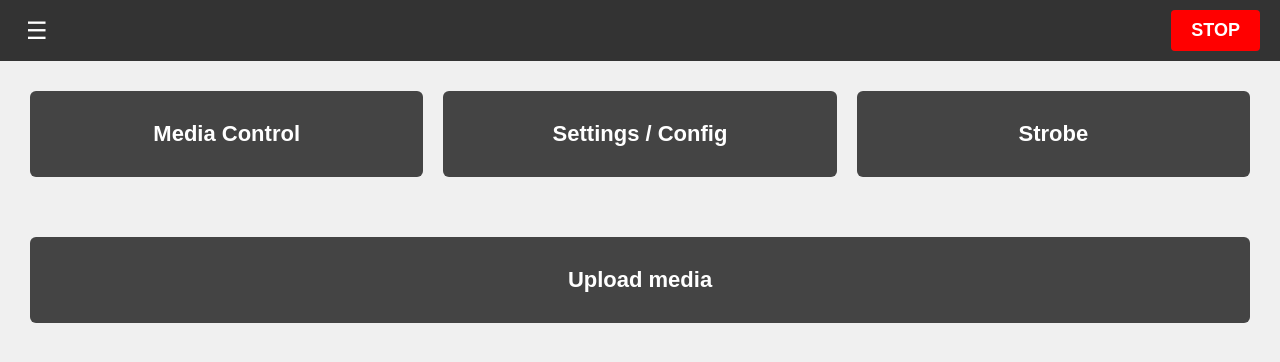
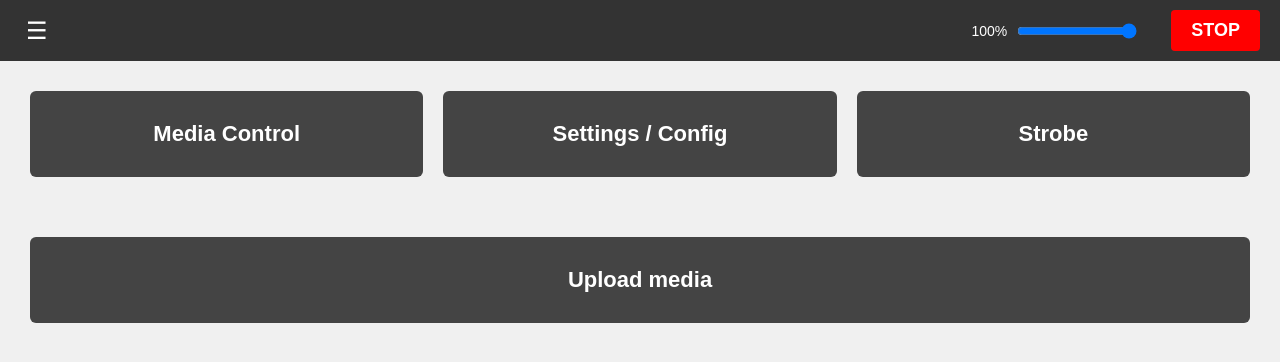
Before and after one commit to chrell99/rpi-matrix-control, a Bottle app: page / in a window 1280 px wide. Shown: the top 362 px of the page. Run offline with Bottle, Linux system fonts and the light colour scheme; parts of the project's set-up code (start-up, migrations or seed data) failed here and were passed over; some libraries are stand-ins or nearby versions.

Commit message:
feat: added support for brightness control

```diff
--- a/app.py
+++ b/app.py
@@ -1,6 +1,6 @@
 import os
 import json
-from bottle import Bottle, static_file, run, TEMPLATE_PATH
+from bottle import Bottle, request, static_file, run, TEMPLATE_PATH
 
 # Pin process to CPU core 0 (cores are zero-indexed)
 os.sched_setaffinity(0, {0})
@@ -10,9 +10,11 @@ BASE_DIR = os.path.dirname(os.path.abspath(__file__))
 TEMPLATE_PATH.clear()
 TEMPLATE_PATH.append(os.path.join(BASE_DIR, 'templates'))
 
+BRIGHTNESS = 100
 
 from services.thumbnails import generate_thumbnails
 from services.rpi_led_matrix import stop_running_process
+from services.settings import get_setting, update_setting
 from routes.mediaControl import setup_mediaControl
 from routes.index import setup_index
 from routes.strobe import setup_strobe
@@ -56,6 +58,18 @@ def create_app(media_folder, thumb_folder):
     def stop_media():
         stop_running_process()
 
+    @app.post('/set_brightness')
+    def set_brightness():
+        print(request.json)
+        data = request.json
+        new_level = data.get('brightness')
+
+        if new_level is not None:
+            update_setting("brightness", new_level)
+            return {"status": "success", "value": new_level}
+        else:
+            return {"status": "error", "message": "Invalid data"}
+
     setup_index(app)
 
     setup_mediaControl(app, media_folder, thumb_folder)
--- a/routes/mediaUpload.py
+++ b/routes/mediaUpload.py
@@ -34,8 +34,8 @@ def setup_mediaUpload(app, media_folder, thumb_folder):
 
         upload.save(save_path, overwrite=True)
 
-        generate_thumbnails(media_folder, thumb_folder)
-
-        generate_streams(Path(save_path))
+        if ext in {'.mp4', '.webm', '.gif'}:
+            generate_thumbnails(media_folder, thumb_folder)
+            generate_streams(Path(save_path))
 
         return f"Uploaded {filename}"
--- a/services/rpi_led_matrix.py
+++ b/services/rpi_led_matrix.py
@@ -1,6 +1,7 @@
 import json
 import subprocess, os, signal
 from pathlib import Path
+from settings import get_setting
 
 _last_process = None
 
@@ -17,6 +18,7 @@ def start_videoviewer(filename):
     stream_folder = Path(config["stream_folder"])
     media_folder = Path(config["media_folder"])
     rotation = config.get("rotation", 0)
+    brightness = get_setting("brightness")
 
     if filename.lower().endswith(('.png', '.jpg', '.jpeg')):
         cmd = [
@@ -26,6 +28,7 @@ def start_videoviewer(filename):
             "--led-parallel=3",
             "--led-slowdown-gpio=2",
             "--led-multiplexing=1",
+            f'--led-brightness={brightness}'
             f'--led-pixel-mapper=Rotate:{rotation}',
             str(media_folder / filename)
         ]
@@ -39,7 +42,7 @@ def start_videoviewer(filename):
             "--led-parallel=3",
             "--led-slowdown-gpio=2",
             "--led-multiplexing=1",
-            str(stream_folder / stream_name),
+            str(stream_folder / brightness / stream_name),
         ]
 
     process = subprocess.Popen(cmd, stdout=subprocess.DEVNULL, stderr=subprocess.DEVNULL)
--- a/templates/base.html
+++ b/templates/base.html
@@ -18,10 +18,14 @@
             </ul>
             <ul>
                 <li><a href="/strobe">Strobe</a></li>
+                li><a href="/mediaUpload">Upload media</a></li>
             </ul>
         </nav>
     </div>
-
+    <div class="brightness-wrapper">
+        <label for="brightness-slider" id="brightness-label">100%</label>
+        <input type="range" id="brightness-slider" min="10" max="100" step="10" value="100">
+    </div>
     <button id="stop-btn">STOP</button>
 </header>
 
@@ -100,6 +104,23 @@
         text-decoration: none;
         padding: 10px;
     }
+    .brightness-wrapper {
+        display: flex;
+        align-items: center;
+        gap: 8px;
+        margin-left: auto;
+        margin-right: 12px;
+    }
+    #brightness-label {
+        color: white;
+        font-size: 14px;
+        min-width: 36px;
+        text-align: right;
+    }
+    #brightness-slider {
+        width: 120px;
+        cursor: pointer;
+    }
 </style>
 <script>
 document.addEventListener('DOMContentLoaded', function() {
@@ -114,6 +135,21 @@ document.addEventListener('DOMContentLoaded', function() {
     stopBtn.addEventListener('click', () => {
         fetch('/stop_media', { method: 'POST' });
     });
+
+    const slider = document.getElementById('brightness-slider');
+    const label = document.getElementById('brightness-label');
+
+    slider.addEventListener('input', () => {
+        label.textContent = `${slider.value}%`;
+    });
+
+    slider.addEventListener('change', () => {
+        fetch('/set_brightness', {
+            method: 'POST',
+            headers: { 'Content-Type': 'application/json' },
+            body: JSON.stringify({ brightness: parseInt(slider.value) })
+        });
+    });
 });
 </script>
 </body>
```
Also changed, not shown: services/settings.py (added, +33 -0 lines), settings.json (added, +17 -0 lines), setting.json (deleted).
